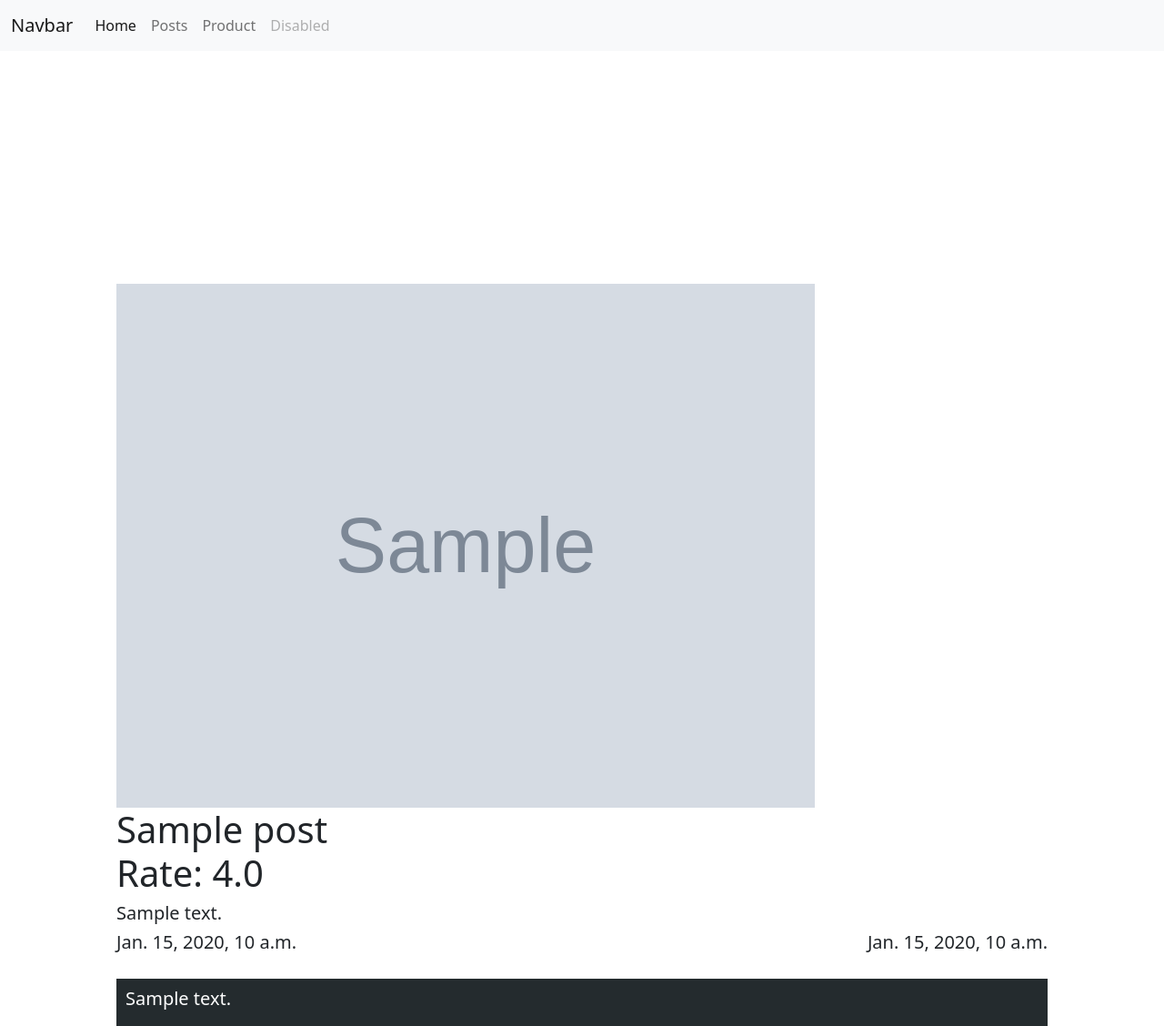
After one commit to SalavatSM/Salavat_Shakhnabiev_28-1, a Django app: page /posts/1/ in a window 1280 px wide. The commit adds this page. Shown: the whole page at 91% size. Run offline with Django 4.2, Linux system fonts and the light colour scheme; tables that the repository leaves empty hold one stand-in row (values such as "Sample post"); grey boxes marked "Sample" are stand-in pictures.

Commit message:
Add detail.html, add img func, work with its styles. Lesson 3

```diff
--- a/posts/admin.py
+++ b/posts/admin.py
@@ -1,6 +1,6 @@
 from django.contrib import admin
 from posts.models import Post
-from posts.models import Product
+from posts.models import Product, Comment
 
 
 # Register your models here.
@@ -8,3 +8,4 @@ from posts.models import Product
 
 admin.site.register(Post)
 admin.site.register(Product)
+admin.site.register(Comment)
--- a/posts/models.py
+++ b/posts/models.py
@@ -26,3 +26,11 @@ class Product(models.Model):
 
     def __str__(self):
         return self.title
+
+
+class Comment(models.Model):
+    text = models.CharField(max_length=256)
+    post = models.ForeignKey(Post, on_delete=models.CASCADE)
+
+    def __str__(self):
+        return f'{self.post.title} - {self.text}'
--- a/posts/views.py
+++ b/posts/views.py
@@ -36,3 +36,15 @@ def products_view(request):
         }
 
         return render(request, 'products/products.html', context=context)
+
+
+def post_detail_view(request, id):
+    if request.method == 'GET':
+        post = Post.objects.get(id=id)
+
+        context = {
+            'post': post,
+            'comments': post.comment_set.all()
+        }
+
+        return render(request, 'posts/detail.html', context=context)
--- a/study_djangoProject_4month/settings.py
+++ b/study_djangoProject_4month/settings.py
@@ -120,6 +120,9 @@ USE_TZ = True
 
 STATIC_URL = 'static/'
 
+MEDIA_URL = 'media/'
+MEDIA_ROOT = BASE_DIR / 'media'
+
 # Default primary key field type
 # https://docs.djangoproject.com/en/4.2/ref/settings/#default-auto-field
 
--- a/study_djangoProject_4month/urls.py
+++ b/study_djangoProject_4month/urls.py
@@ -16,9 +16,12 @@ Including another URLconf
 """
 from django.contrib import admin
 from django.urls import path
+from django.conf.urls.static import static
+
 
 #from posts.views import hello_view, redirect_to_youtube_view, redirect_to_google, redirect_to_github, helloview, goodby, now_date, now_date_v2
-from posts.views import main_page_view, posts_view, products_view
+from posts.views import main_page_view, posts_view, products_view, post_detail_view
+from study_djangoProject_4month import settings
 
 # urlpatterns = [
 #     path('admin/', admin.site.urls),
@@ -38,4 +41,7 @@ urlpatterns = [
     path('', main_page_view),
     path('posts/', posts_view),
     path('products/', products_view),
+    path('posts/<int:id>/', post_detail_view),
     ]
+
+urlpatterns += static(settings.MEDIA_URL, document_root = settings.MEDIA_ROOT)
--- /dev/null
+++ b/templates/posts/detail.html
@@ -0,0 +1,45 @@
+{% extends 'layouts/index.html' %}
+
+{% block content %}
+    <style type="text/css">
+        .post_block {
+            width: 80%;
+            margin-left: 10%;
+            margin-top: 20%;
+        }
+        .post_block > img {
+            width: 75%;
+        }
+        .dates {
+            display: flex;
+            justify-content: space-between;
+        }
+        .comment_block {
+            padding: 10px;
+            color: #ffffff;
+            background: #242b2e;
+            margin-top: 20px;
+        }
+    </style>
+    <div class="post_block">
+        <img src="/media/{{ post.image }}" alt=""/>
+        <h1>{{ post.title }} <br> Rate: {{ post.rate }}</h1>
+        <h5>{{ post.description }}</h5>
+
+        <div class="dates">
+            <h5>{{ post.created_date }}</h5>
+            <h5>{{ post.modified_date }}</h5>
+        </div>
+
+        <div class="comments">
+            {% for comment in comments %}
+                <div class="comment_block">
+                    <h5>{{ comment.text }}</h5>
+                </div>
+            {% endfor %}
+        </div>
+
+
+    </div>
+
+{% endblock %}
--- a/templates/posts/posts.html
+++ b/templates/posts/posts.html
@@ -18,7 +18,7 @@
                 <div class="card-body">
                     <h5 class="card-title">{{ post.title }}</h5>
                     <h6 class="card-subtitle mb-2 text-muted">Rate: {{ post.rate }}</h6>
-                    <a href="#" class="card-link">More</a>
+                    <a href="/posts/{{ post.id }}/" class="card-link">More</a>
                 </div>
             </div>
         {% endfor %}
```
Also changed, not shown: Python-logo-notext.svg.webp (added), media/Python-logo-notext.svg.webp (added), posts/migrations/0005_alter_product_title_comment.py (added).
